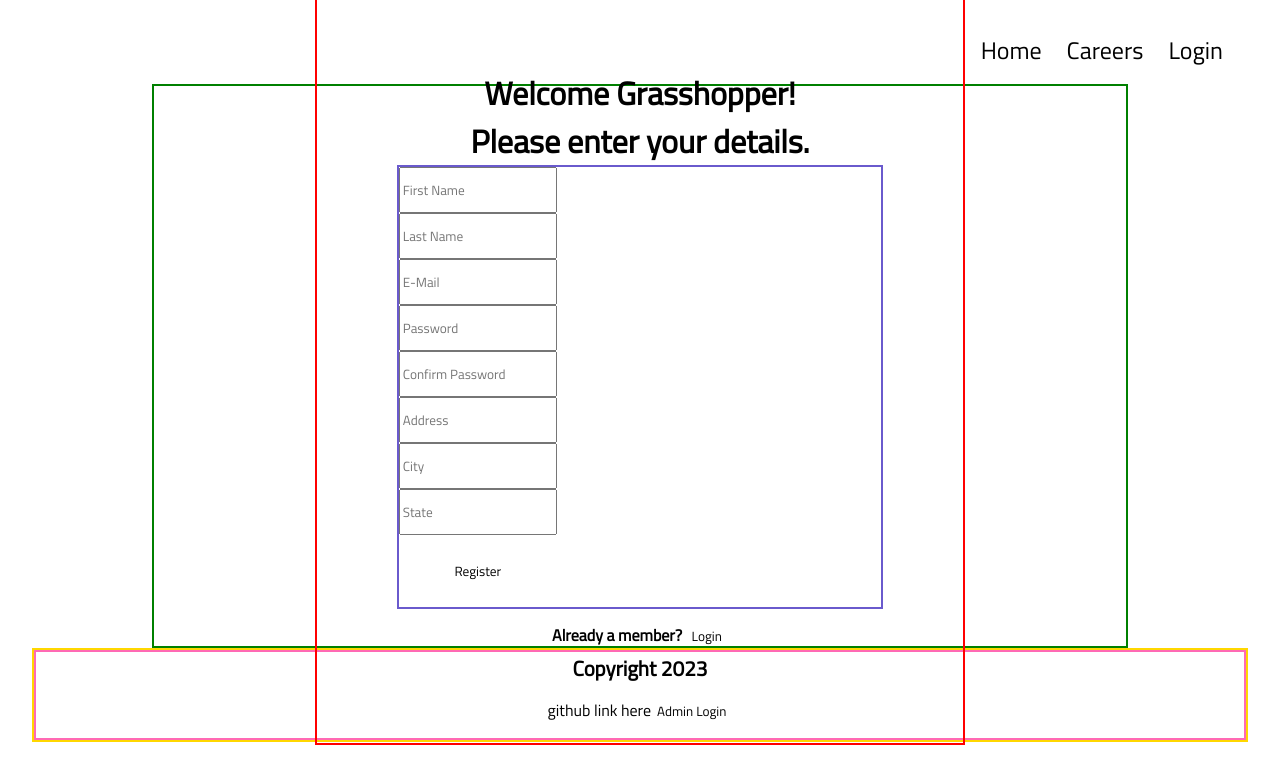
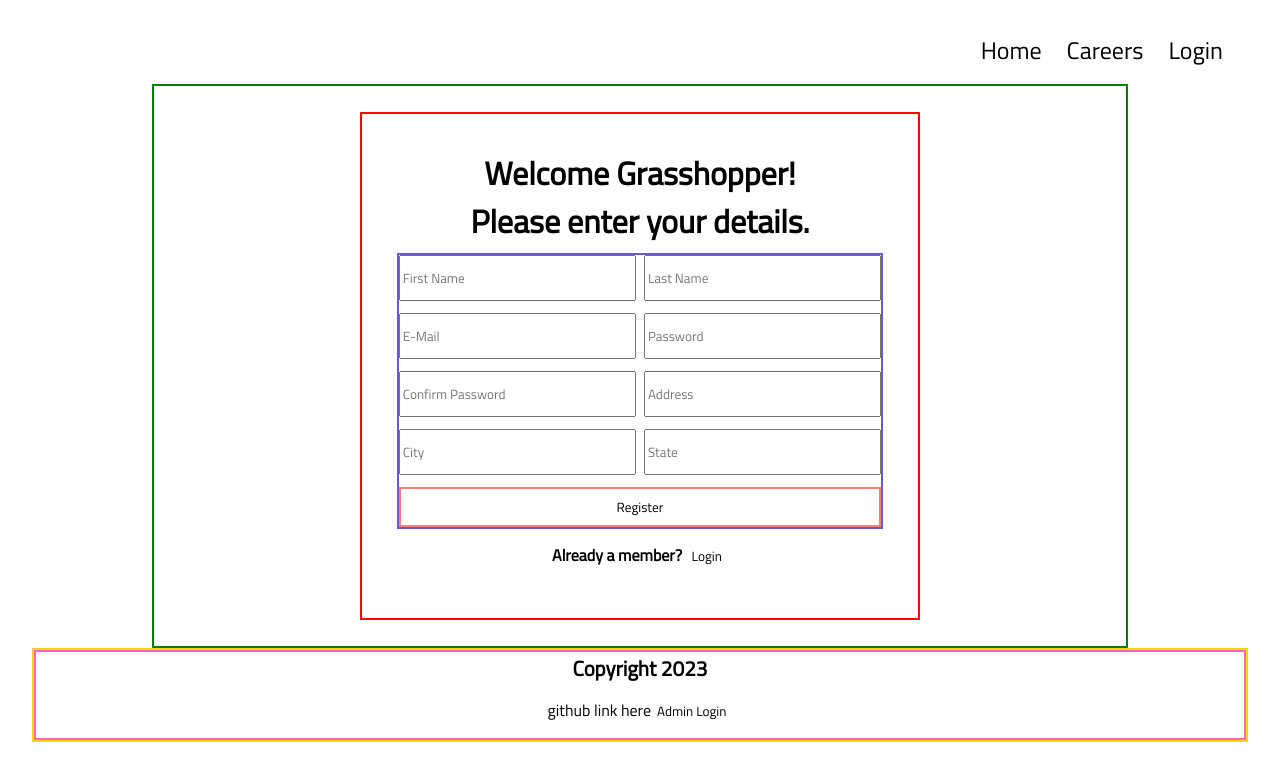
Before and after one commit to iamst316/dashaanan-laundry-ui, a React (Vite) app: page /register in a window 1280 px wide. Shown: the top 784 px of the page. Built offline with nearby package versions, Linux system fonts and the light colour scheme.

Commit message:
css work on profile and register comp.

```diff
--- a/src/components/ProfileData.jsx
+++ b/src/components/ProfileData.jsx
@@ -1,4 +1,6 @@
 // import { useDispatch, useSelector } from "react-redux";
+
+import sample from "../assets/img/profile/1.png"
 
 export default function(props) {
   // const loggedInUser = useSelector((state) => state.user);
@@ -6,12 +8,11 @@ export default function(props) {
   const { name, email, addresses } = props.user;
 
   return (
-    < div >
-      <h2>User Profile</h2>
+    < div className="pdata-main" >
+
       <h1>Hello, {name}!</h1>
       <button>Edit Profile</button>
-      <p>Name: {name}</p>
-      <p>Email: {email}</p>
+
       <h2>User Addresses</h2>
       {addresses.length > 0 ? (
 
@@ -26,6 +27,7 @@ export default function(props) {
         <h2 class="missing-info">No Addresses ADDED!!!</h2>
       )}
       <button>Logout</button>
+      <img className="test" src={sample} />
     </div >
   )
 }
--- a/src/components/Register.jsx
+++ b/src/components/Register.jsx
@@ -48,7 +48,7 @@ export default function() {
                     <input type="text" placeholder="Address" onChange={(e) => registerForm.address = e.target.value} />
                     <input type="text" placeholder="City" onChange={(e) => registerForm.city = e.target.value} />
                     <input type="text" placeholder="State" onChange={(e) => registerForm.state = e.target.value} />
-                    <button onClick={HandleSubmit} id="register-btn">Register</button>
+                    <button onClick={HandleSubmit} className="register-btn">Register</button>
                     {/* <hr /> */}
                 </form>
                 <h4>Already a member? <button onClick={() => navigate("/login")}>Login</button></h4>
--- a/src/css/Profile.css
+++ b/src/css/Profile.css
@@ -0,0 +1,14 @@
+.profile-main{
+    border: 2px solid orange;
+    margin-top: 1rem;
+}
+
+.pdata-main{
+    border: 2px solid rgb(0, 255, 42);
+    /* margin-top: 1rem; */
+}
+
+.test{
+    width: 40rem;
+    aspect-ratio: 1/1;
+}
--- a/src/css/Register.css
+++ b/src/css/Register.css
@@ -14,15 +14,19 @@
     /* margin: auto; */
     width:50%;
     /*position: absolute;*/
-    padding: 5rem;
+    padding: 2.2rem;
 
 }
 
 #register-area>form{
     border: 2px solid slateblue;
     display: grid;
-    flex-direction: column;
-    justify-content: space-between;
+    grid-template-columns: 1fr 1fr;
+    column-gap: .5rem;
+    row-gap: .75rem;
+    margin-top: .5rem;
+    /* flex-direction: column; */
+    /* justify-content: space-between; */
 }
 
 #register-area>form>*{
@@ -32,5 +36,19 @@
 #register-footer{
     border: 2px solid gold;
     /*position: relative;*/
-    top: 33.3rem;
+    /* top: 33.3rem; */
 }
+
+.register-btn{
+    border: 2px solid salmon;
+    margin: 0;
+    grid-column-start: 1;
+    grid-column-end: 3;
+    transition: all 1s ease-in-out;
+}
+
+.register-btn:hover{
+    border-radius: 5rem;
+    background-color: rgb(26, 228, 255);
+    font-size: 1rem;
+}
```
Also changed, not shown: src/assets/img/profile/1.png (added), src/assets/img/profile/washing_machine-2_4x.gif (added).
